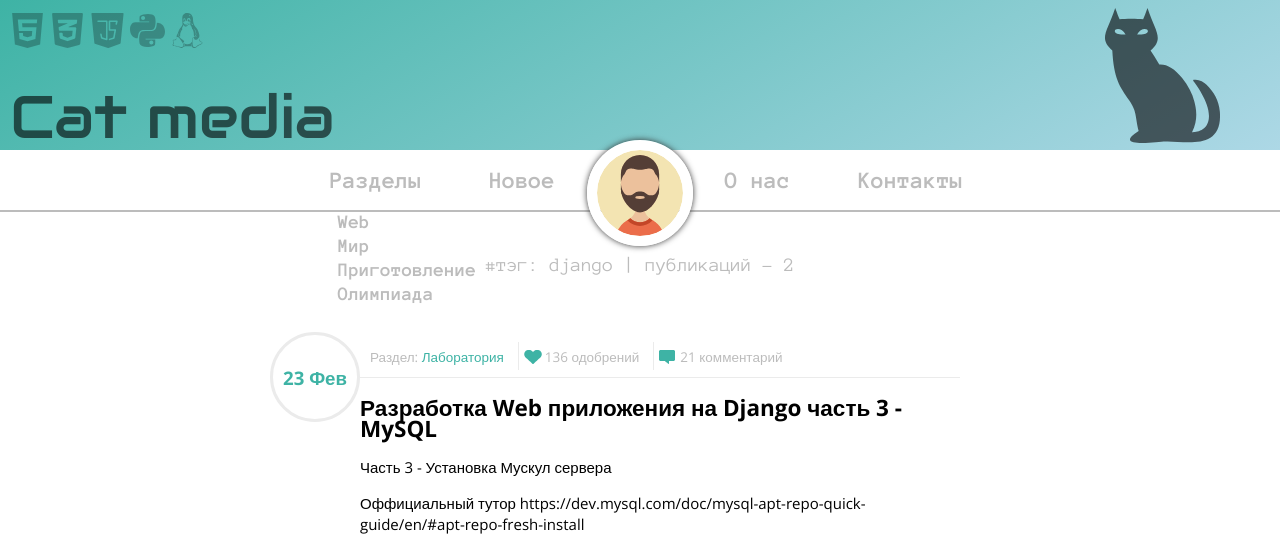
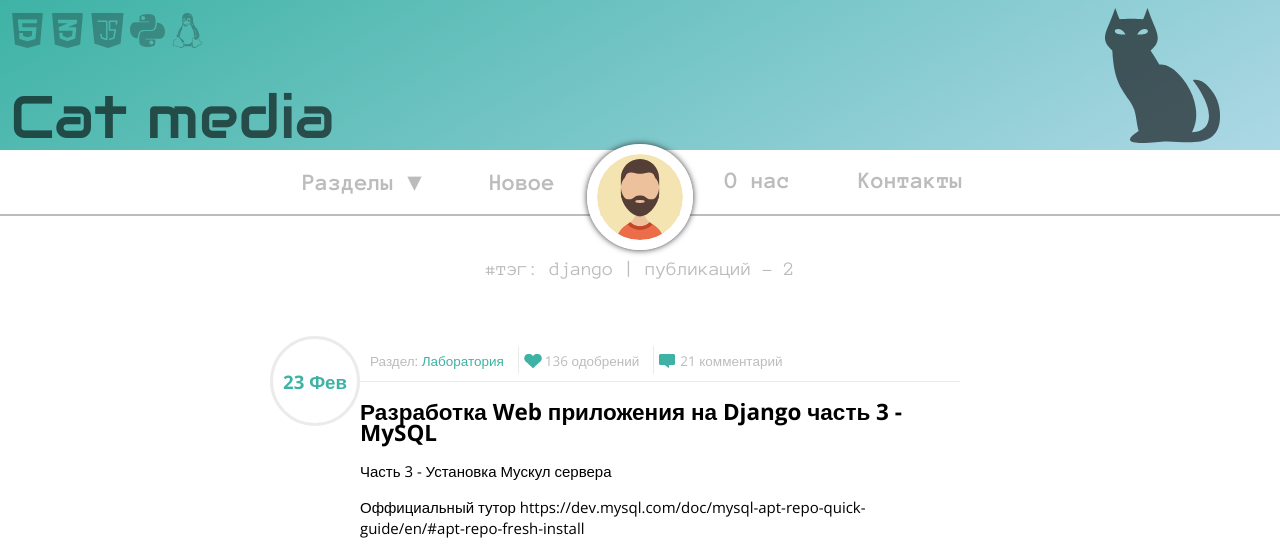
Before and after one commit to biryukov-m/c-media, a Django app: page /tag/django/ in a window 1280 px wide. Shown: the top 546 px of the page. Run offline with Django 3.2, Linux system fonts and the light colour scheme; data comes from the database, SQL or seed files in the repository.

Commit message:
Добавил подменю "Категории" и его отображение на сайте Само меню сделано как модель. Осталось настроить его отображение в шаблоне

```diff
--- a/blog/admin.py
+++ b/blog/admin.py
@@ -1,5 +1,5 @@
 from django.contrib import admin
-from .models import Post, Pseudo, Category, Tag
+from .models import Post, Pseudo, Category, Tag, Menu
 
 
 class CategoryAdmin(admin.ModelAdmin):
@@ -18,8 +18,12 @@ class PostAdmin(admin.ModelAdmin):
     prepopulated_fields = {"slug": ("title",)}
 
 
+class MenuAdmin(admin.ModelAdmin):
+    prepopulated_fields = {"slug": ("name",)}
+
 # Register your models here.
 admin.site.register(Post, PostAdmin)
 admin.site.register(Pseudo, PseudoAdmin)
 admin.site.register(Category, CategoryAdmin)
 admin.site.register(Tag, TagAdmin)
+admin.site.register(Menu, MenuAdmin)
--- a/blog/models.py
+++ b/blog/models.py
@@ -62,3 +62,12 @@ class Post(models.Model):
 
     def __str__(self):
         return self.title
+
+
+class Menu(models.Model):
+    name = models.CharField(max_length=20)
+    slug = models.SlugField(max_length=130, unique=True, default='')
+    submenu = models.ManyToManyField(Category, default='', blank=True, null=True)
+
+    def __str__(self):
+        return self.name
--- a/blog/templates/blog/base.html
+++ b/blog/templates/blog/base.html
@@ -27,13 +27,12 @@
         <nav class="top-menu left">
             <ul>
                 <li>
-                    <a href="{% url 'blog:home' %}">Разделы</a>
+                    <a class="category-menu" href="{% url 'blog:home' %}">Разделы <span class="arrow">&#9660;</span></a>
                     <nav class="sub-menu">
                         <ul>
-                            <li><a href="#">Web</a></li>
-                            <li><a href="#">Мир</a></li>
-                            <li><a href="#">Приготовление</a></li>
-                            <li><a href="#">Олимпиада</a></li>
+                            {% for category in category_list %}
+                                <li><a href="{% url 'blog:by-category' category.slug %}">{{ category.name }}</a></li>
+                            {% endfor %}
                         </ul>
                     </nav>
                 </li>
--- a/blog/templates/blog/by_attribute.html
+++ b/blog/templates/blog/by_attribute.html
@@ -4,7 +4,7 @@
 {% block content %}
     {% for post in object.get_related_posts %}
         {% include 'blog/post-teaser.html' %}
-        {% include 'blog/post-tags-footer.html' with style=' compact' %}
+
     {% endfor %}
     {#    <button type="button" class="button load-more">Ещё публикации</button>#}
 {% endblock %}
--- a/blog/templates/blog/post-tags-footer.html
+++ b/blog/templates/blog/post-tags-footer.html
@@ -1,6 +1,7 @@
 <footer class="article-tags{{ style }}">
 <span>#ТЭГИ: </span>
 {% for tag in post.tags.all %}
-    <a href="{% url 'blog:by-tag' tag.slug %}">#{{ tag.name|lower }}</a>{% if tag.pk != post.tags.all.last.pk %},{% endif %}
+    <a href="{% url 'blog:by-tag' tag.slug %}">#{{ tag.name|lower }}</a>
+    {% if tag.pk != post.tags.all.last.pk %},{% endif %}
 {% endfor %}
 </footer>
--- a/blog/templates/blog/post-teaser.html
+++ b/blog/templates/blog/post-teaser.html
@@ -5,6 +5,7 @@
         {{ post.text|linebreaks|truncatewords_html:50 }}
     </section>
     <a class="read-more" href="{% url 'blog:article-detail' post.slug %}#top">Читать дальше</a>
+    {% include 'blog/post-tags-footer.html' with style=' compact' %}
 {% endblock %}
 {% block article_separator %}
     <div class="post-container-preview-after"></div>
--- a/mysite/settings.py
+++ b/mysite/settings.py
@@ -63,6 +63,7 @@ TEMPLATES = [
                 'django.template.context_processors.request',
                 'django.contrib.auth.context_processors.auth',
                 'django.contrib.messages.context_processors.messages',
+                'template_context_processors.categories.get_categories',
             ],
         },
     },
```
